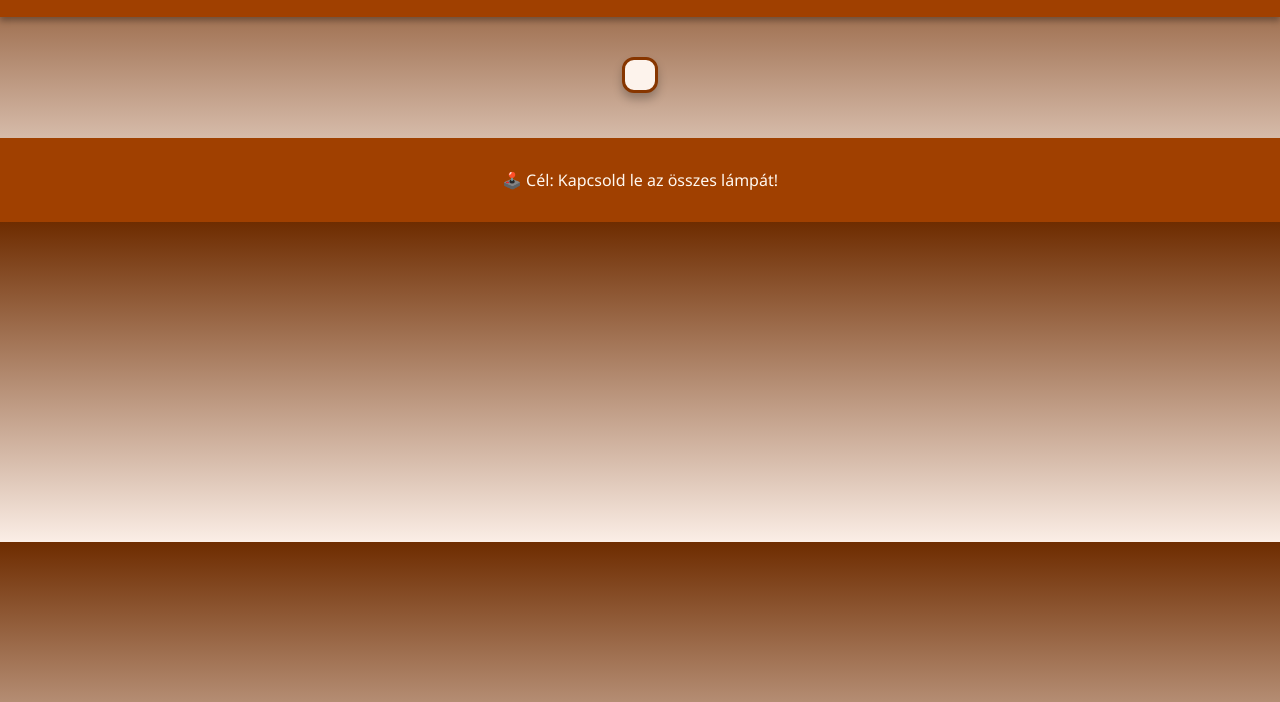
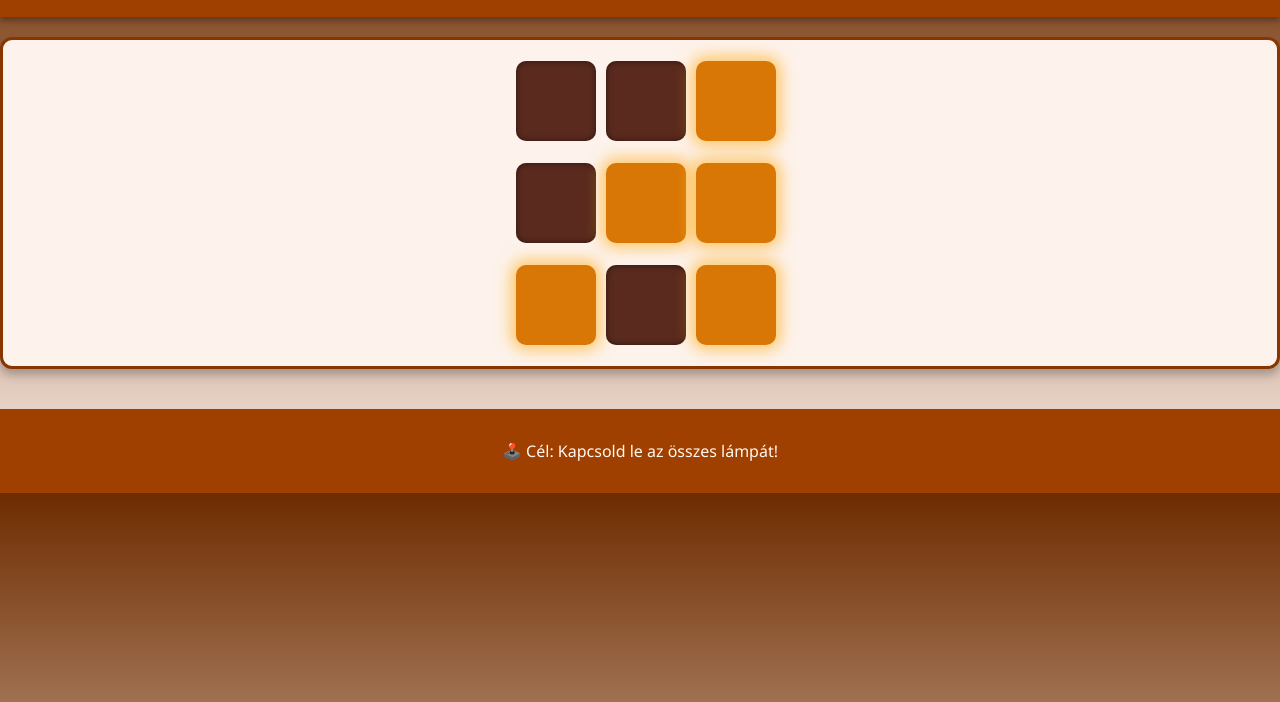
Before and after one commit to Bori888/LightOnMVC-JS-2025.10.03, a plain HTML site: page index.html in a window 1280 px wide. Shown: the part 98-800 px from the top of the page. Drawn offline with Linux system fonts and the light colour scheme.

Commit message:
minden mukodik

```diff
--- a/controller/JatekterController.js
+++ b/controller/JatekterController.js
@@ -1,5 +1,6 @@
-import LampakModell from "../models/LampakModell.js";
-import JatekterView from "../views/JatekterView.js";
+import LampakModell from "../modell/LampakModell.js";   // modell mappa
+import JatekterView from "../view/JatekterView.js";      // view mappa
+
 
 export default class JatekterController {
     #modell;
--- a/main.js
+++ b/main.js
@@ -1,4 +1,4 @@
-import JatekterController from "./controllers/JatekterController.js";
+import JatekterController from "./controller/JatekterController.js"; // controller, nem controllers
 
 document.addEventListener("DOMContentLoaded", () => {
     const szuloElem = document.querySelector(".jatekter");
--- a/stilus.css
+++ b/stilus.css
@@ -71,3 +71,23 @@ footer {
     color: #fff8f0;
     font-size: 1em;
 }
+.jatekter {
+    display: grid;
+    grid-template-columns: repeat(3, 80px); /* 3 oszlop, fix mérettel */
+    gap: 10px;
+    justify-content: center;
+    margin-top: 20px;
+}
+
+.lampa {
+    width: 80px;
+    height: 80px;
+    background-color: #5a2a1e; /* barna */
+    border-radius: 10px;
+    cursor: pointer;
+    transition: background-color 0.3s;
+}
+
+.lampa.on {
+    background-color: #d97706; /* világos narancs, "bekapcsolt" */
+}
--- a/view/JatekterView.js
+++ b/view/JatekterView.js
@@ -4,7 +4,8 @@ export default class JatekterView {
     #lampakView;
 
     constructor(szuloElem, lampak, esemenyKezelo) {
-        // a játéktér fő konténere
+        // teljes játéktér törlése, majd újrarajzolás
+        szuloElem.innerHTML = "";
         this.#lampakView = new LampakView(szuloElem, lampak, esemenyKezelo);
     }
 
--- a/view/LampakView.js
+++ b/view/LampakView.js
@@ -2,27 +2,21 @@ export default class LampakView {
     #lampakView = [];
 
     constructor(szuloElem, lampak, esemenyKezelo) {
+        this.#lampakView = [];
         szuloElem.innerHTML = "";
-        this.#lampakView = [];
 
         lampak.forEach((sor, i) => {
-            let sorElem = document.createElement("div");
-            sorElem.classList.add("sor");
-            szuloElem.appendChild(sorElem);
-
             let sorView = [];
             sor.forEach((allapot, j) => {
-                let div = document.createElement("div");
+                const div = document.createElement("div");
                 div.classList.add("lampa");
-                if (allapot) {
-                    div.classList.add("on");
-                }
-                sorElem.appendChild(div);
+                if (allapot) div.classList.add("on");
 
                 div.addEventListener("click", () => {
                     esemenyKezelo(i, j);
                 });
 
+                szuloElem.appendChild(div);
                 sorView.push(div);
             });
             this.#lampakView.push(sorView);
```
